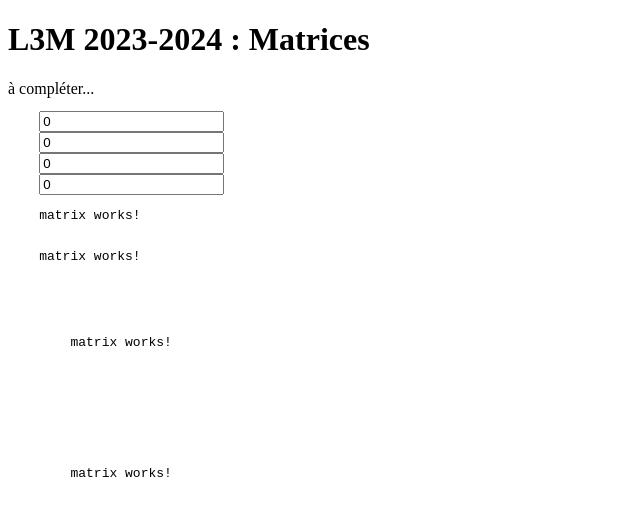
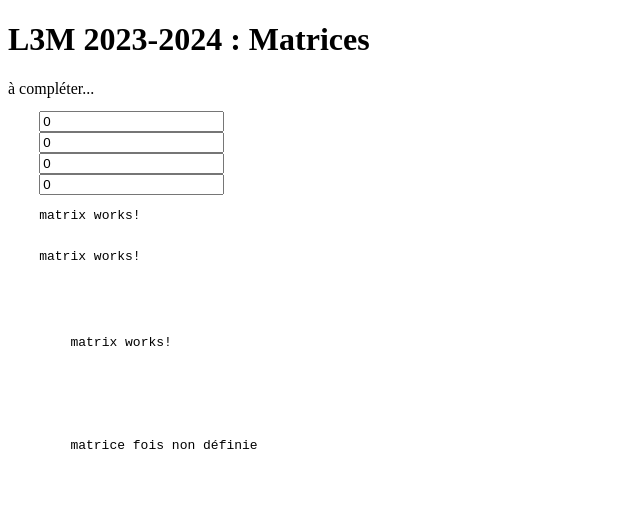
Before and after one commit to l3-miage-cl-ihm/gestion-de-matrices-l3-miage-2023-2024-l3miage-campusb, an Angular app: page / in a window 1280 px wide. Shown: the top 516 px of the page, without its empty margins (0-640 px from the left). Built offline with nearby package versions, Linux system fonts and the light colour scheme.

Commit message:
modif sigM1xM2

```diff
--- a/src/app/app.component.ts
+++ b/src/app/app.component.ts
@@ -27,7 +27,7 @@ export class AppComponent<L1 extends number, H1 extends number, L2 extends numbe
     return;
   })
   readonly sigM1xM2 = computed<Matrix<number,number,number> | undefined> (() => {
-    if(this.sigH1() == this.sigL2()){
+    if(this.sigH1() == this.sigL2() && this.sigL1() !=0 && this.sigH2() !=0){
     return multiplyIntMatrixes(this.sigM1(),this.sigM2());
   }
     return;
--- a/src/app/matrix/matrix.component.html
+++ b/src/app/matrix/matrix.component.html
@@ -1,10 +1,10 @@
 <p>matrix works!</p>
 <table class="matrix">
     <tr *ngFor = "let row of data; index as i">
-        <th  *ngFor = "let col of row ;index as j">
+        <td  *ngFor = "let col of row ;index as j">
             {{col}}
             <p (pointerenter) = "updatepointer([i,j])"></p>
             <p (pointerleave) = "updatepointer(undefined)"></p>
-        </th>
+        </td>
     </tr>
 </table>
```
